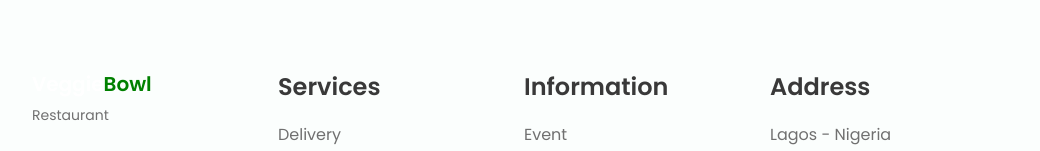
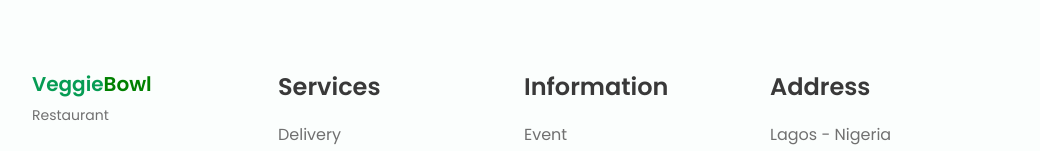
Before and after one commit to Vinyl-Davyl/Veggie-Bowl, a plain HTML site: page index.html in a window 1280 px wide. Shown: the part 3583-3734 px from the top of the page, without its empty margins (128-1168 px from the left). Drawn offline with nearby package versions, Linux system fonts and the light colour scheme.

Commit message:
Update styles.css

```diff
--- a/assets/css/styles.css
+++ b/assets/css/styles.css
@@ -419,7 +419,7 @@ img{
 
 .footer__logo{
   font-size: var(--h3-font-size);
-  color: white;
+  color: var(--first-color);
   font-weight: var(--font-semi-bold);
 }
 
```
